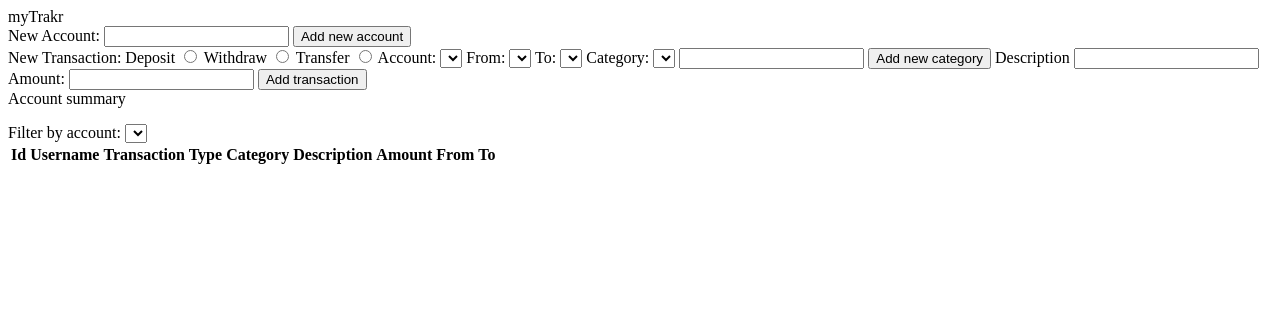
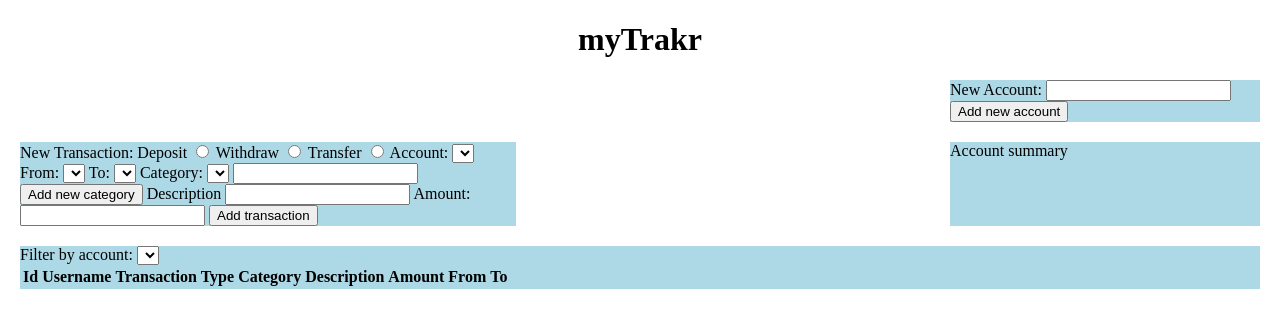
Before and after one commit to GerardoAz/my-trakr-mytrakr, a website: page frontend/index.html in a window 1280 px wide. Drawn offline with nearby package versions, Linux system fonts and the light colour scheme.

Commit message:
initial stylings

```diff
--- /dev/null
+++ b/frontend/css/index.scss
@@ -0,0 +1,36 @@
+$bgColor: lightblue;
+
+body {
+    margin: 20px;
+}
+
+h1 {
+    text-align: center;
+}
+
+.createNewAccount {
+    width: 25%;
+    background: $bgColor;
+    margin-left: auto;
+}
+
+.newTransaction {
+    width: 40%;
+    background: $bgColor;
+}
+
+.summary {
+    width: 25%;
+    background: $bgColor;
+}
+
+.bottom {
+    width: 100%;
+    background: $bgColor;
+}
+
+.flex {
+    display: flex;
+    justify-content: space-between;
+    margin: 20px 0;
+}
--- a/frontend/index.html
+++ b/frontend/index.html
@@ -14,13 +14,23 @@
     <link rel="stylesheet" href="./css/index.css" />
   </head>
   <body>
-    myTrakr
+
+    <h1>myTrakr</h1>
+
     <main>
+
+      <div class="createNewAccount">
         <form action="">
           New Account:
           <input type="text" />
           <button>Add new account</button>
         </form>
+      </div>
+
+
+      <div class="flex">
+
+        <div class="newTransaction">
           <form action="">
             New Transaction: Deposit
             <input type="radio" />
@@ -49,9 +59,17 @@
 
             <button>Add transaction</button>
           </form>
+        </div>
 
+
+        <div class="summary">
           Account summary
           <ul></ul>
+        </div>
+
+      </div>
+
+      <div class="bottom">
         Filter by account:
         <select></select>
         <table>
@@ -66,6 +84,9 @@
             <th>To</th>
           </tr>
         </table>
+      </div>
+
+
     </main>
     <script src="./js/helpers/Account.js" defer></script>
     <script src="./js/helpers/Category.js" defer></script>
```
Also changed, not shown: frontend/css/index.css, 1 other file. Lines whose indentation alone changed are shown as unchanged.
